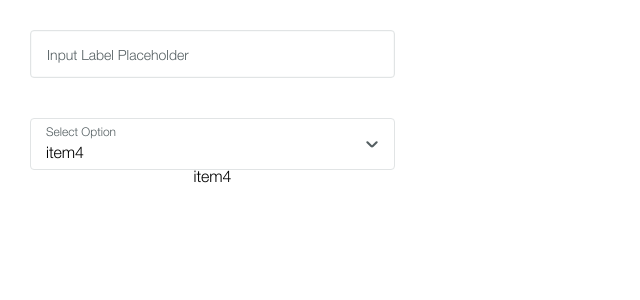
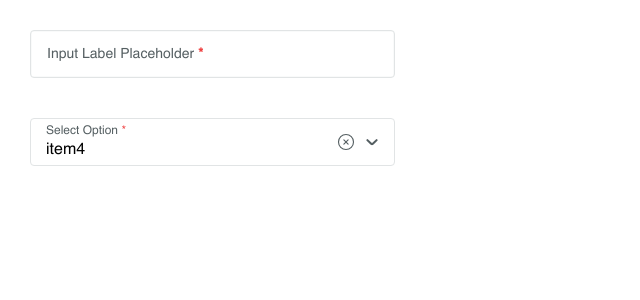
Before and after one commit to saba1101/react_components, a React (Vite) app: page / in a window 1280 px wide. Shown: the top 300 px of the page, without its empty margins (0-640 px from the left). Built offline with nearby package versions, Linux system fonts and the light colour scheme.

Commit message:
single select dropdown clear all & required

```diff
--- a/src/components/Form/Selects/SingleSelect/SingleSelectDropdown.jsx
+++ b/src/components/Form/Selects/SingleSelect/SingleSelectDropdown.jsx
@@ -1,11 +1,14 @@
 import { useEffect, useRef, useState } from 'react'
 import './SingleSelectDropdown.scss'
 import IconArrow from '@/assets/icons/svg/arrow.svg'
+import IconRemove from '@/assets/icons/svg/close-circle.svg'
 
 const SingleSelectDropdown = ({
     label,
     size,
     withFilter,
+    withClear,
+    closeOnSelect,
     isRequired,
     disabled,
     msg,
@@ -24,7 +27,7 @@ const SingleSelectDropdown = ({
 
     const [Value,setValue] = useState('')
     // const [SelectedObj,setSelectedObj] = useState({})
-    let SelectedObj = useRef('')
+    let SelectedObj = useRef({})
     const [Collapsed,setCollapsed] = useState(false)
     const [FocusStates,setFocusStates] = useState({
         focusedIn: false,
@@ -45,10 +48,6 @@ const SingleSelectDropdown = ({
         else return size ? size : 'medium'
     }
 
-    const CollapseOptions = () => {
-        setCollapsed(state => !state)
-    }
-
     const Focus = () => {
         InputRef.current.focus()
         setFocusStates(prev => ({focusedIn : true, focusedOut : false}))
@@ -57,6 +56,26 @@ const SingleSelectDropdown = ({
     const Blur = () => {
         setFocusStates(prev => ({focusedIn : false, focusedOut : true}))
         // setCollapsed(state => false)
+    }
+
+    const onChange = (value) => {
+        setValue(value)
+    }
+
+    const SetFilteredOptiopClassState = (searchString) => {
+        let visible = true
+        if(withFilter){
+            if(
+                !searchString.toLowerCase().split(' ').join('').trim()
+                    .includes(Value.toLowerCase().split(' ').join('').trim())
+                    &&
+                Value.trim() !== ''
+            ){
+                visible = false
+            }
+        }
+
+        return visible ? 'visible' : 'hidden'
     }
 
     const SetPreSelectedObj = () => {
@@ -69,13 +88,22 @@ const SingleSelectDropdown = ({
         }
     }
 
-    const SelectOption = (obj) => {
+    const SelectOption = (obj,triggerClose) => {
         // setSelectedObj(obj)
         SelectedObj.current = obj
         setValue(obj.label)
-        setCollapsed(state => false)
+
+        if(triggerClose){
+            setCollapsed(state => false)
+        }
 
         if(selected) selected(SelectedObj.current)
+    }
+
+    const clearSelection = () => {
+        SelectedObj.current = {}
+        setValue('')
+        selected({})
     }
 
     const CollapsableDropdown = () => {
@@ -88,10 +116,11 @@ const SingleSelectDropdown = ({
                                 {
                                     return (
                                         <li
-                                            onClick={() => SelectOption(item)}
+                                            onClick={() => SelectOption(item,closeOnSelect ?? false)}
                                             className={`
                                                 single-option
                                                 ${SelectedObj.current?.id && SelectedObj.current?.id === item.id ? 'selected' : '' }
+                                                ${withFilter ? SetFilteredOptiopClassState(item.label) : ''}
                                             `}
                                             key={index}
                                         >
@@ -116,26 +145,47 @@ const SingleSelectDropdown = ({
                 select-wrapper
                 ${_getSize()}
                 ${FocusStates.focusedIn || Value ? 'focused' : ''}
+                ${
+                    (msg?.type && msg?.visible) ? `status--${msg?.type}` : ''
+                }
             `}
 
         >
             <div className="select-container">
                 <div className="select-label" onClick={Focus}>
-                    <span> { label ?? 'Label' } </span>
+                    <span> { label ?? 'Label'} </span>
+                    {
+                        isRequired ? (
+                                <span className='required-mark'>
+                                    *
+                                </span>
+                            )
+                        : ''
+                    }
                 </div>
                 <div className="selected-option">
                     <input
                         type="text"
                         value={Value}
                         required={isRequired}
-                        disabled={false}
-                        readOnly={false}
+                        disabled={disabled}
+                        readOnly={!withFilter}
                         onFocus={Focus}
                         onBlur={Blur}
                         ref={InputRef}
-                        onChange={(event) => setValue(event.target.value)}
+                        onChange={(event) => onChange(event.target.value)}
                     />
                 </div>
+
+                {
+                    withClear ? (
+                        <div className="clear-action" onClick={clearSelection}>
+                            <img src={IconRemove} alt="" />
+                        </div>
+                    )
+                    : ''
+                }
+
                 <div className="collapse-action" onClick={Focus}>
                     <img src={IconArrow} alt="arrow" />
                 </div>
@@ -143,6 +193,16 @@ const SingleSelectDropdown = ({
             {
                 Collapsed && data  ? CollapsableDropdown() : ''
             }
+
+            {
+                msg?.type && msg?.visible && msg?.text
+                ?   (
+                        <div className="msg-text">
+                            <p>{msg.text}</p>
+                        </div>
+                    )
+                : ''
+            }
         </div>
     )
 }
--- a/src/components/Form/Selects/SingleSelect/SingleSelectDropdown.scss
+++ b/src/components/Form/Selects/SingleSelect/SingleSelectDropdown.scss
@@ -3,6 +3,7 @@
     position: relative;
 
     @include centerEl;
+    place-items: baseline;
 
     .select-container{
         width: 100%;
@@ -24,6 +25,10 @@
                 color: $Day-Steelgrey12;
                 pointer-events: none;
                 user-select: none;
+
+                &.required-mark{
+                    color: $Day-Negative100;
+                }
             }
         }
 
@@ -40,14 +45,31 @@
                 border: none;
                 font-size: 1rem;
                 padding: 0.875rem;
+                padding-right: 4.0625rem;
+                font-weight: 400;
+            }
+        }
+
+        .clear-action{
+            @include centerEl;
+            cursor: pointer;
+            position: absolute;
+            top: 50%;
+            right: 2.5rem;
+            transform: translate(0,-50%);
+
+            img{
+                width: 1.125rem;
             }
         }
 
         .collapse-action{
+            @include centerEl;
             position: absolute;
             top: 50%;
             right: 1rem;
             transform: translate(0,-50%);
+            cursor: pointer;
 
             img{
                 width: 0.875rem;
@@ -55,8 +77,37 @@
             }
         }
 
-    &.active{
+        &.active{
 
+        }
+    }
+
+    .msg-text{
+        margin-top: 0.5rem;
+        text-align: left;
+        p{
+            font-size: 0.75rem;
+            word-wrap: break-word;
+        }
+    }
+
+
+    &.status{
+        &--error{
+            .select-container{
+                border: 0.0625rem solid rgba($Day-Negative100,.6);
+            }
+            .msg-text > p{
+                color: $Day-Negative100;
+            }
+        }
+        &--success{
+            .select-container{
+                border: 0.0625rem solid rgba($Day-Positive100,.6);
+            }
+            .msg-text > p{
+                color: $Day-Positive100;
+            }
         }
     }
 
@@ -85,7 +136,7 @@
 
 
     &.small{
-        height: 2.625rem;
+        // height: 2.625rem;
 
         .select-label > span{
             font-size: 0.875rem;
@@ -128,6 +179,24 @@
             padding: 1rem;
             transition: $Default-Transition;
             position: relative;
+            cursor: pointer;
+
+            &:hover{
+                background: $Day-Steelgrey03;
+            }
+
+            span{
+                color: $Day-TextPrimary;
+                font-size: 0.9375rem;
+                word-break: break-all;
+            }
+
+            &.hidden{
+                display: none;
+            }
+            &.visible{
+                display: block;
+            }
 
             &.selected{
                 background: $Day-Steelgrey03;
@@ -142,15 +211,6 @@
                 }
 
             }
-
-            &:hover{
-                background: $Day-Steelgrey03;
-            }
-
-            span{
-                color: $Day-TextPrimary;
-                font-size: 0.875rem;
-            }
         }
     }
 }
--- a/src/main.scss
+++ b/src/main.scss
@@ -2,7 +2,7 @@
     margin: 0;
     padding: 0;
     box-sizing: border-box;
-    font-family: 'Helvetica-Light';
+    font-family: 'Helvetica-Regular';
 }
 
 ul{
--- a/src/styles/global/_Fonts.scss
+++ b/src/styles/global/_Fonts.scss
@@ -12,3 +12,8 @@
     font-family: 'Helvetica-Bold';
     src: url('../../assets/fonts/Helvetica-Neue-LT-GEO-75-Bold.ttf');
 }
+
+@font-face {
+    font-family: 'Helvetica-Regular';
+    src: url('../../assets/fonts/Helvetica_Regular.ttf');
+}
--- a/src/utils/Data.js
+++ b/src/utils/Data.js
@@ -1,7 +1,7 @@
 export const Data = {
     Plain : [
         {
-            label : 'item1',
+            label : 'Long Name Item For Wrap 1-2-3-4-5-6-2--35-345-435-34543-543-534-53-',
             id : 11
         },
         {
--- a/src/views/home/Home.jsx
+++ b/src/views/home/Home.jsx
@@ -20,7 +20,7 @@ const Home  = () => {
                     size="medium"
                     label={'Input Label Placeholder'}
                     disabled={false}
-                    isRequired={false}
+                    isRequired={true}
                     msg={
                         {
                             type : 'error',
@@ -35,12 +35,21 @@ const Home  = () => {
                 <SingleSelectDropdown
                     label={'Select Option'}
                     size={'medium'}
+                    isRequired={true}
                     data={Data.Plain}
                     selectedOptonID={SelectedID}
+                    withFilter={false}
+                    withClear={true}
+                    closeOnSelect={true}
                     selected={(obj) => setSelectedObj(obj)}
+                    msg={
+                        {
+                            type : 'success',
+                            visible : false,
+                            text : 'faasmfskfmaskfmasfafasfaklamkfa'
+                        }
+                    }
                 />
-
-                <span>{SelectedObj?.label}</span>
             </div>
         </div>
     )
```
Also changed, not shown: src/assets/fonts/Helvetica_Regular.ttf (added), src/assets/icons/svg/close-circle.svg (added).
